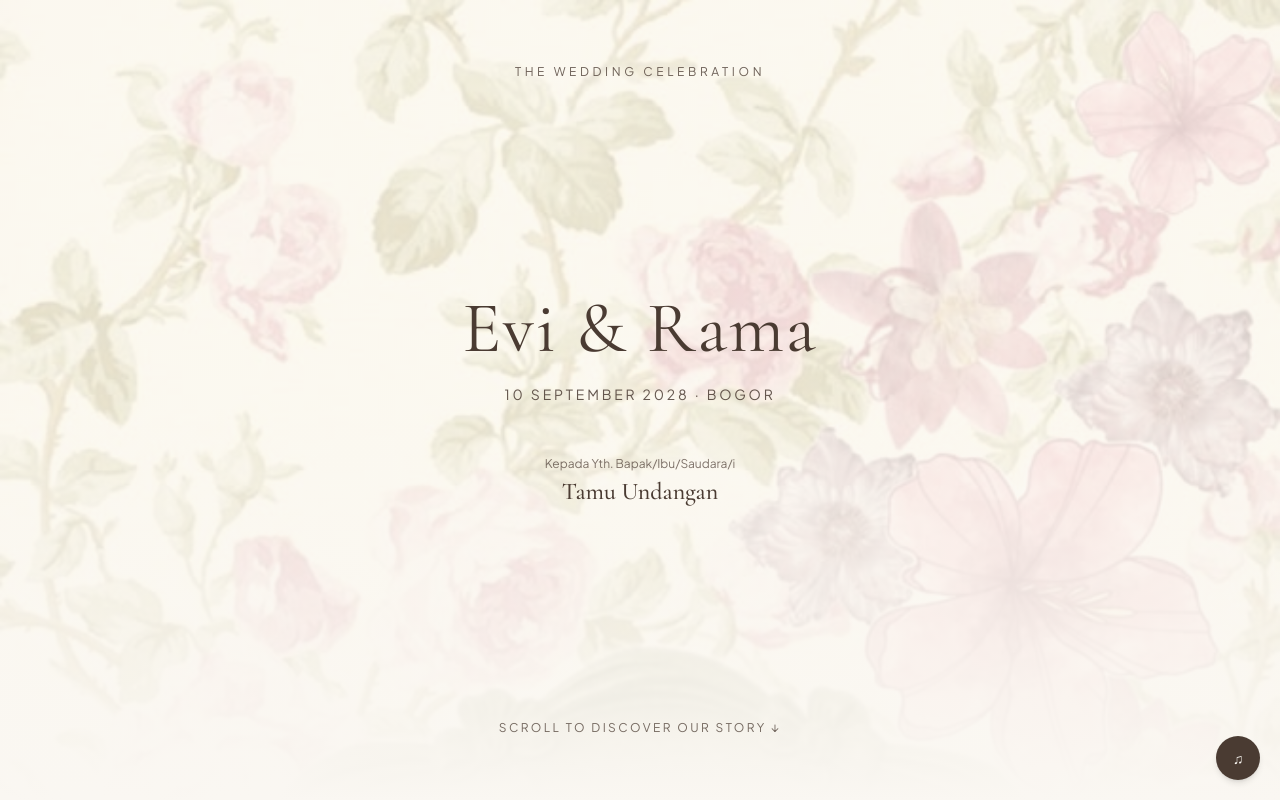
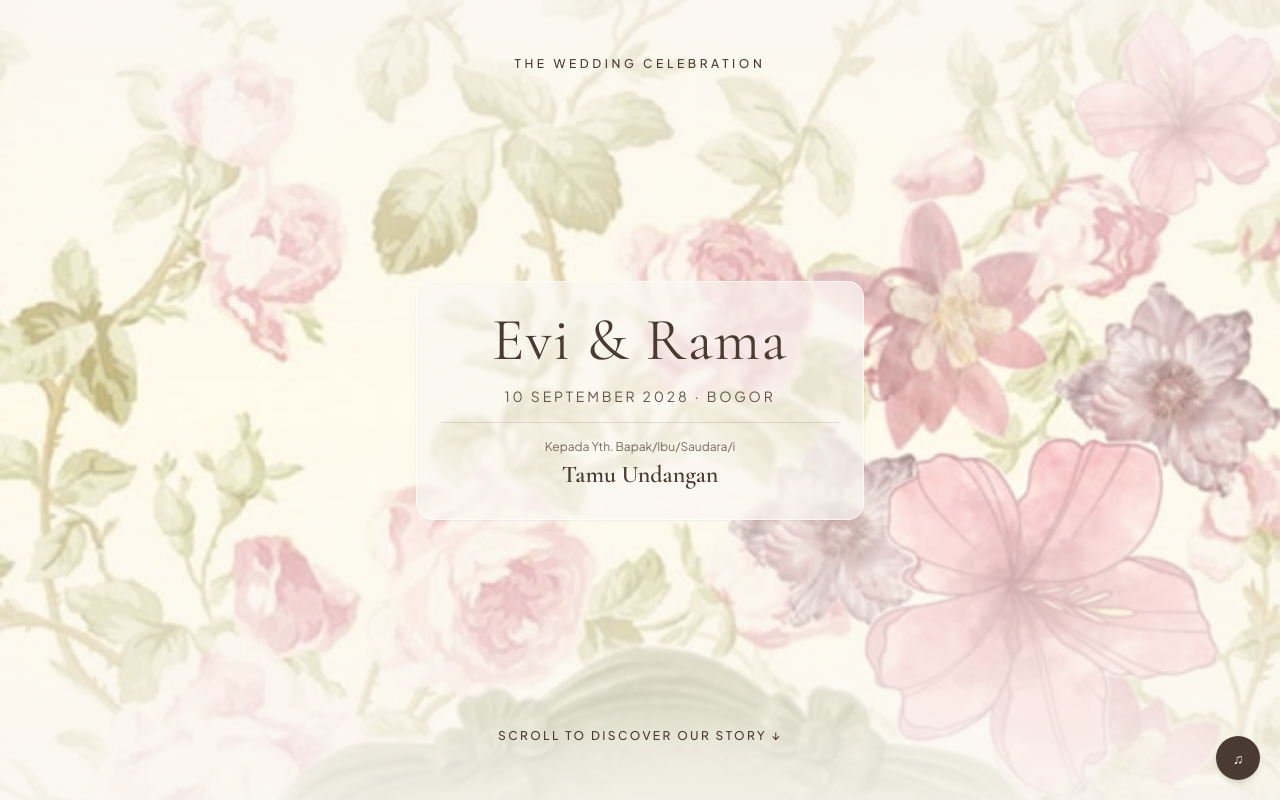
Before and after one commit to lintya643-byte/Evi-, a plain HTML site: page index.html in a window 1280 px wide. Shown: the top 800 px of the page. Drawn offline with nearby package versions, Linux system fonts and the light colour scheme.

Commit message:
Update index.html

```diff
--- a/index.html
+++ b/index.html
@@ -32,35 +32,35 @@
     body { background-color: #FAF7F2; color: #4A3B32; }
     .arabic { font-family: 'Traditional Arabic', 'Amiri', serif; line-height: 2; }
     .photo-warm {
-      filter: contrast(0.97) saturate(0.92) sepia(0.14) brightness(1.02);
+      filter: contrast(0.98) saturate(0.95) sepia(0.12) brightness(1.02);
       transition: filter 0.35s ease, transform 0.35s ease;
     }
     .photo-warm:hover {
-      filter: contrast(0.99) saturate(0.98) sepia(0.08) brightness(1.03);
+      filter: contrast(1) saturate(1) sepia(0.08) brightness(1.03);
     }
   </style>
 </head>
 <body class="font-sans antialiased selection:bg-champagne/40">
 
-  <!-- 1. HERO / COVER SECTION (Full-bleed backdrop, menyatu ke bawah) -->
-  <header class="relative min-h-screen flex flex-col items-center justify-between text-center px-6 py-16 overflow-hidden bg-cream">
+  <!-- 1. HERO / COVER SECTION (Foto us.JPEG besar & jelas dengan gradient atas-bawah) -->
+  <header class="relative min-h-screen flex flex-col items-center justify-between text-center px-6 py-14 overflow-hidden bg-sand">
     <img src="us.JPEG" alt="Evi & Rama"
          class="absolute inset-0 w-full h-full object-cover object-top photo-warm pointer-events-none select-none" />
-    <div class="absolute inset-0 bg-gradient-to-b from-cream/75 via-cream/75 to-cream pointer-events-none"></div>
+    <div class="absolute inset-0 bg-gradient-to-b from-cream/85 via-cream/25 to-cream/90 pointer-events-none"></div>
 
-    <p class="relative z-10 text-xs uppercase tracking-[0.3em] text-wood/80">The Wedding Celebration</p>
+    <p class="relative z-10 text-xs uppercase tracking-[0.3em] text-wood font-medium">The Wedding Celebration</p>
 
-    <div class="relative z-10 my-auto space-y-5">
-      <h1 class="font-serif text-5xl sm:text-7xl font-normal tracking-wide text-wood">Evi &amp; Rama</h1>
-      <p class="text-sm tracking-[0.2em] uppercase text-wood/85">10 September 2028 · Bogor</p>
+    <div class="relative z-10 my-auto space-y-4 bg-cream/70 backdrop-blur-[2px] px-6 py-7 rounded-2xl border border-white/60 shadow-sm max-w-md w-full">
+      <h1 class="font-serif text-5xl sm:text-6xl font-normal tracking-wide text-wood">Evi &amp; Rama</h1>
+      <p class="text-xs sm:text-sm tracking-[0.2em] uppercase text-wood/85">10 September 2028 · Bogor</p>
 
-      <div class="pt-8">
-        <p class="text-xs text-wood/70 mb-1">Kepada Yth. Bapak/Ibu/Saudara/i</p>
-        <p id="guest-name" class="font-serif text-2xl font-medium text-wood">Tamu Undangan</p>
+      <div class="pt-4 border-t border-wood/15">
+        <p class="text-xs text-wood/75 mb-1">Kepada Yth. Bapak/Ibu/Saudara/i</p>
+        <p id="guest-name" class="font-serif text-2xl font-semibold text-wood">Tamu Undangan</p>
       </div>
     </div>
 
-    <a href="#opening" class="relative z-10 text-xs tracking-[0.2em] uppercase text-wood/75 hover:text-wood transition">
+    <a href="#opening" class="relative z-10 text-xs tracking-[0.2em] uppercase text-wood font-medium hover:opacity-75 transition">
       Scroll to discover our story ↓
     </a>
   </header>
@@ -160,7 +160,7 @@
     </div>
   </section>
 
-  <!-- 5. GALERI MOMEN -->
+  <!-- 5. GALERI MOMEN (Foto ke-3 = Evi.JPG) -->
   <section class="bg-sand/50 py-20 px-6">
     <div class="max-w-4xl mx-auto text-center space-y-4 mb-10">
       <p class="text-xs uppercase tracking-[0.25em] text-sage font-medium">Little Moments</p>
@@ -178,7 +178,7 @@
         <img src="2.JPG" alt="Momen Evi dan Rama 2" class="w-full h-full object-cover object-center photo-warm" />
       </div>
       <div class="h-64 rounded-xl overflow-hidden shadow-sm border border-champagne/40 bg-cream">
-        <img src="us.JPEG" alt="Momen Evi dan Rama 3" class="w-full h-full object-cover object-top photo-warm" />
+        <img src="Evi.JPG" alt="Momen Evi 3" class="w-full h-full object-cover object-top photo-warm" />
       </div>
       <div class="h-64 rounded-xl overflow-hidden shadow-sm border border-champagne/40 bg-cream">
         <img src="vi.jpg" alt="Momen Evi dan Rama 4" class="w-full h-full object-cover object-top photo-warm" />
```
